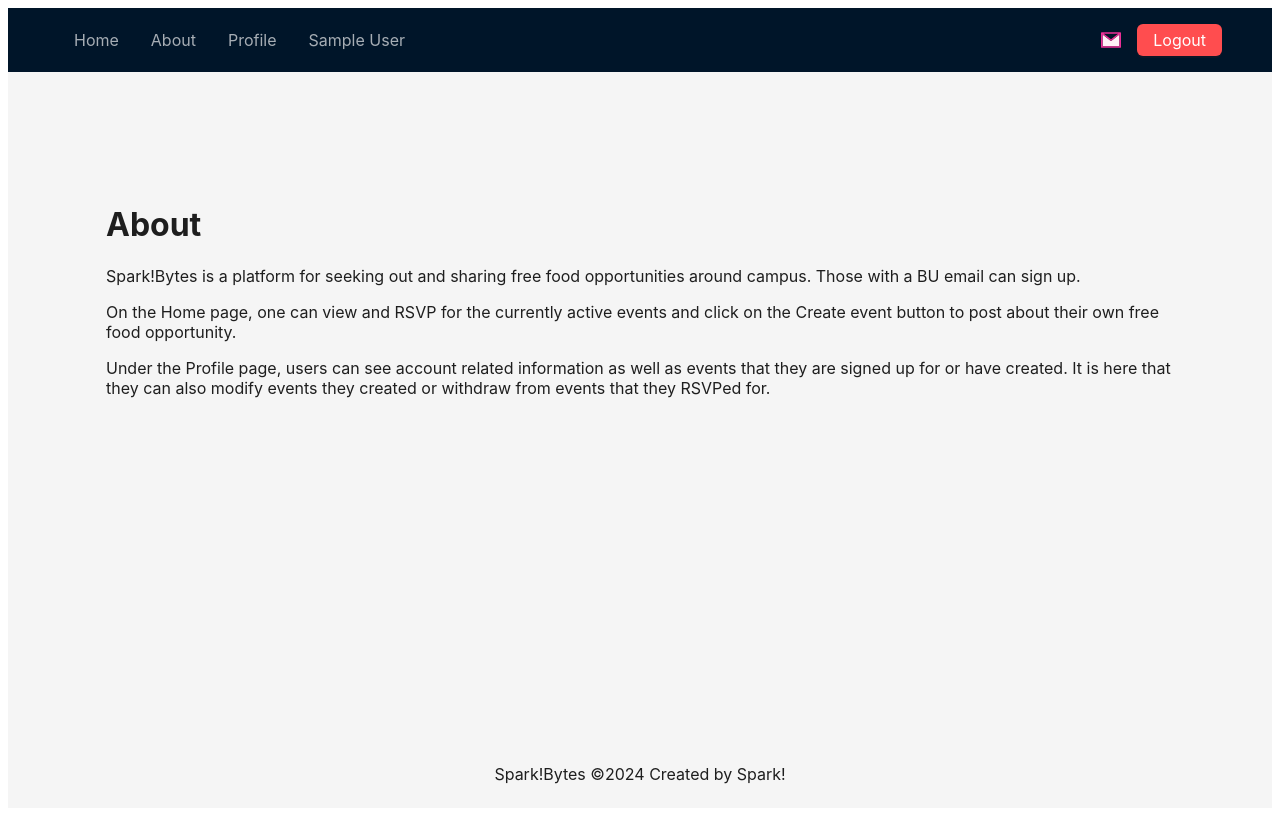
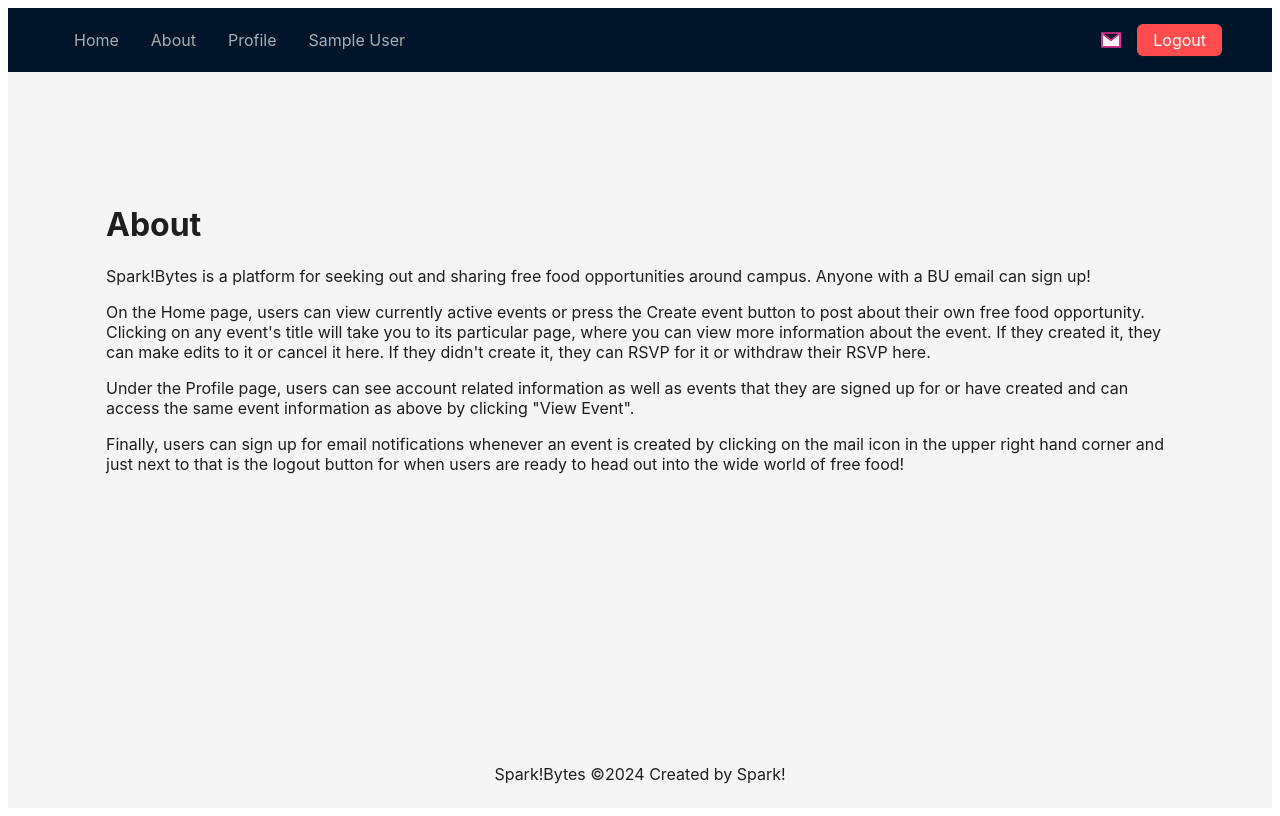
Before and after one commit to Hengsheng-Liu/CS391, a Next.js app in the folder client/: page /about in a window 1280 px wide. Built offline with nearby package versions, Linux system fonts and the light colour scheme; sample sign-in values are in the browser's storage.

Commit message:
feat: update about page text

```diff
--- a/client/src/pages/about.tsx
+++ b/client/src/pages/about.tsx
@@ -14,39 +14,6 @@ export default function Profile() {
       router.push('/login');
       return;
     }
-
-    /* if (user?.id) {
-      const fetchEvents = async () => {
-        try {
-          // Fetch all events
-          const eventsResponse = await fetch("/api/events");
-          const eventsData = await eventsResponse.json();
-
-          // Filter events created by the user
-          const userEvents = eventsData.filter((event: Event) => event.host_id === user.id);
-          setCreatedEvents(userEvents);
-
-          // For each event, fetch its detailed version that includes participants
-          const detailedEvents = await Promise.all(
-            eventsData.map(async (event: Event) => {
-              const detailResponse = await fetch(`/api/events/${event.id}`);
-              return detailResponse.json();
-            })
-          );
-
-          // Filter events where the user is a participant
-          const userRsvpedEvents = detailedEvents.filter((event: Event) =>
-            event.participants?.some((participant: User) => participant.id === user.id)
-          );
-
-          setRsvpedEvents(userRsvpedEvents);
-        } catch (error) {
-          console.error("Error fetching events:", error);
-        }
-      };
-
-      fetchEvents();
-    } */
   }, [user, loading, router]);
 
   // Show loading state
@@ -67,17 +34,23 @@ export default function Profile() {
     <div style={{ padding: "24px" }}>
       <h1>About</h1>
       <p>
-        Spark!Bytes is a platform for seeking out and sharing free food opportunities around campus. Those with a BU email can sign
-        up.
+        Spark!Bytes is a platform for seeking out and sharing free food opportunities around campus. Anyone with a BU email can sign
+        up!
       </p>
       <p>
-        On the Home page, one can view and RSVP for the currently active events and click on the Create event button to post about their own
-        free food opportunity.
+        On the Home page, users can view currently active events or press the Create event button to post about their own
+        free food opportunity. Clicking on any event's title will take you to its particular page, where you can view more information
+        about the event. If they created it, they can make edits to it or cancel it here. If they didn't create it, they can RSVP for it
+        or withdraw their RSVP here.
       </p>
       <p>
         Under the Profile page, users can see account related information as well as events that they are
-        signed up for or have created. It is here that they can also modify events they created or withdraw from events that they RSVPed
-        for.
+        signed up for or have created and can access the same event information as above by clicking "View Event".
+      </p>
+      <p>
+        Finally, users can sign up for email notifications whenever an event is created by clicking on the mail icon in the upper
+        right hand corner and just next to that is the logout button for when users are ready to head out into the wide world of
+        free food!
       </p>
     </div>
   );
```
